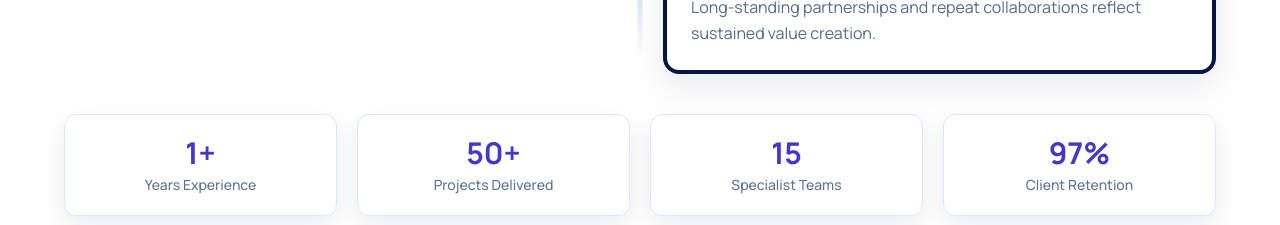
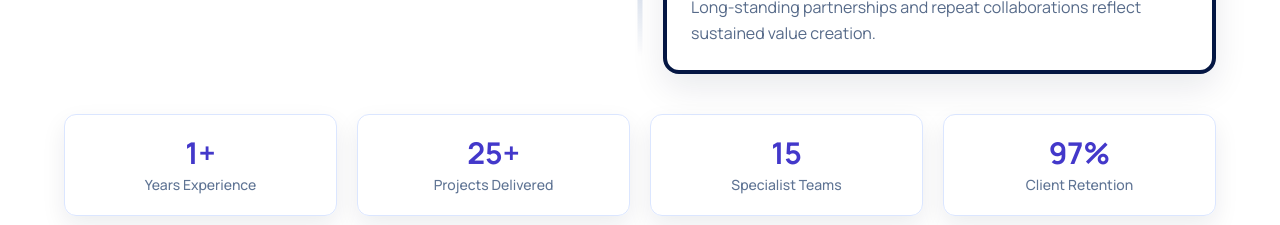
Before and after one commit to aryankumarsingh99/Swiftrise, a Next.js app: page /about in a window 1280 px wide. Shown: the part 2160-2385 px from the top of the page. Built offline with nearby package versions, Linux system fonts and the light colour scheme; no server answers; a web font is replaced by a local one.

Commit message:
feat(MilestonesSection): update projects delivered count for accuracy

```diff
--- a/components/About/MilestonesSection.tsx
+++ b/components/About/MilestonesSection.tsx
@@ -57,7 +57,7 @@ export default function MilestonesSection() {
 
   const stats = [
     { value: "1+", label: "Years Experience" },
-    { value: "50+", label: "Projects Delivered" },
+    { value: "25+", label: "Projects Delivered" },
     { value: "15", label: "Specialist Teams" },
     { value: "97%", label: "Client Retention" },
   ];
```
